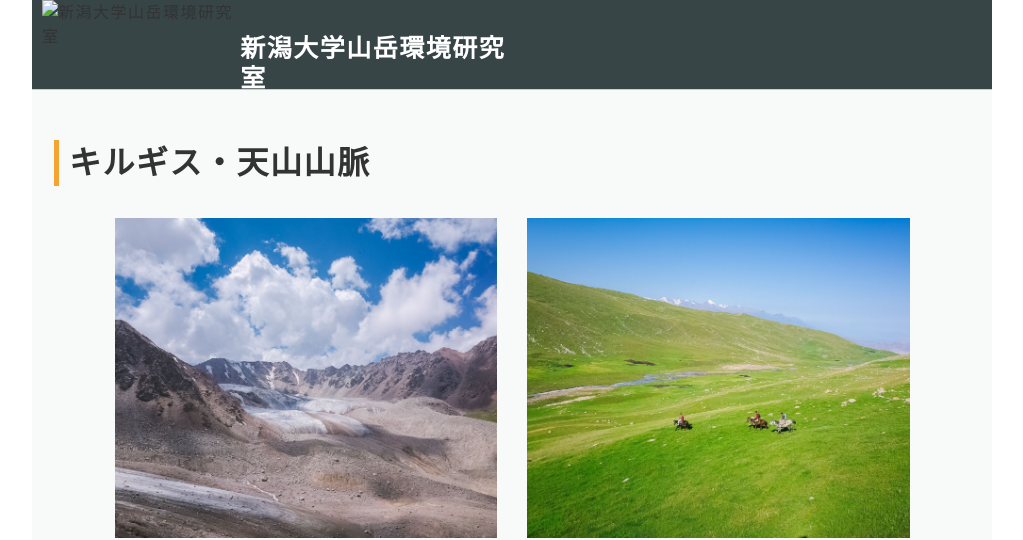
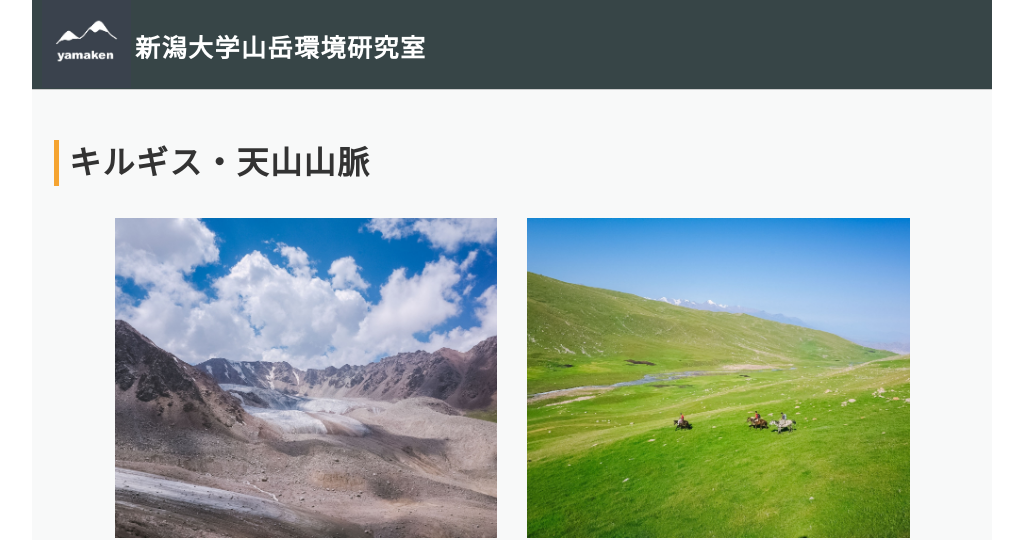
Before and after one commit to narama-lab/overseas, a plain HTML site: page index.html in a window 1280 px wide. Shown: the top 540 px of the page, without its empty margins (128-1151 px from the left). Drawn offline with nearby package versions, Linux system fonts and the light colour scheme.

Commit message:
Update index.html

```diff
--- a/index.html
+++ b/index.html
@@ -13,7 +13,7 @@
 		<header id="header-js">
 			<div class="header-left">
 				<a href="https://narama-lab.github.io/home/" target="blank">
-					<img src="c4b8a8a39852b9e6ada1f21c7efb50db0_4620693218554957477_200127_0001_0.jpg" alt="新潟大学山岳環境研究室" class="header-logo">
+					<img src="timeline_20200323_132416.jpg" alt="新潟大学山岳環境研究室" class="header-logo">
 					<h1 class="header-title">新潟大学山岳環境研究室</h1>
 				</a>
 			</div>
```
